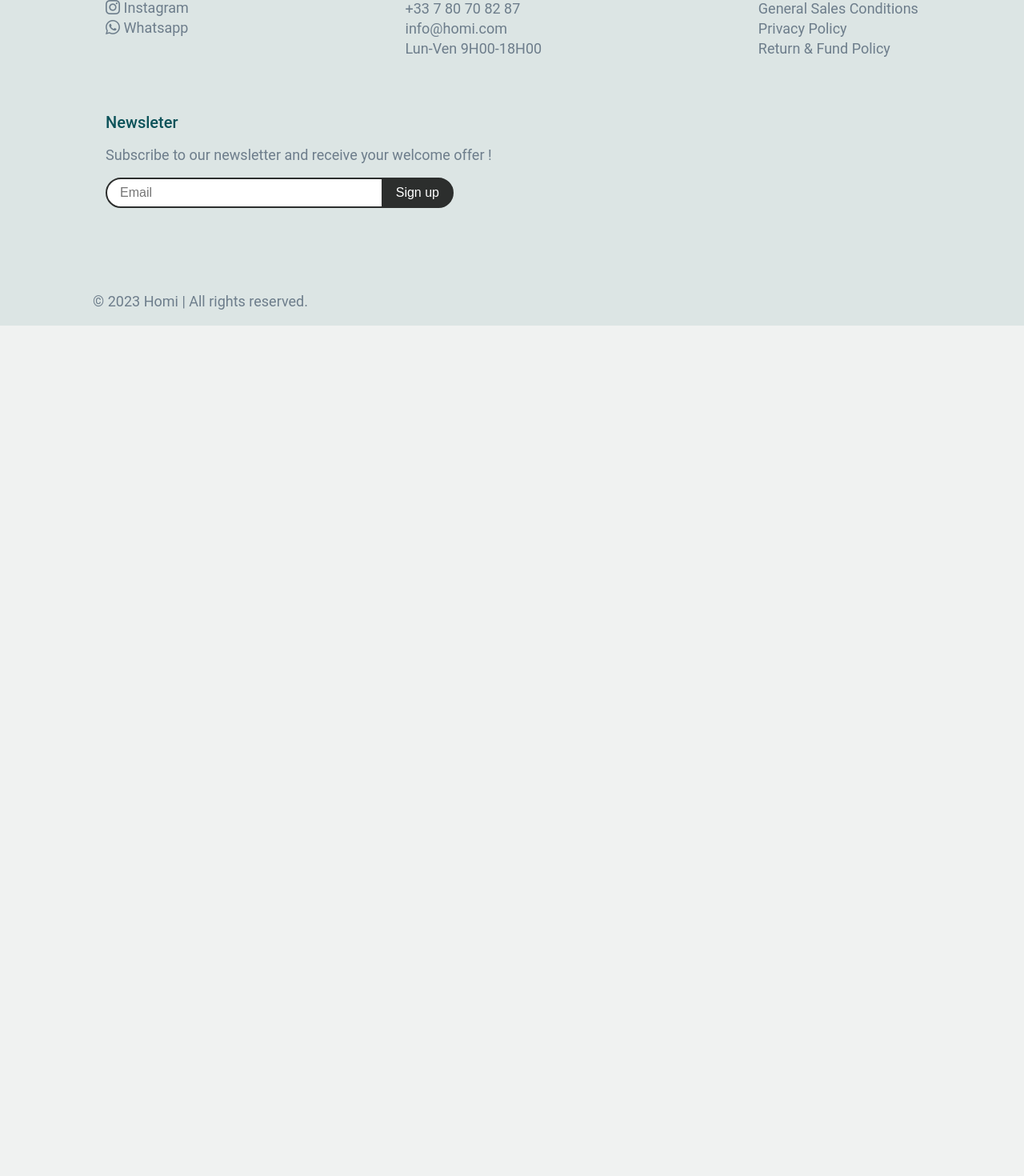
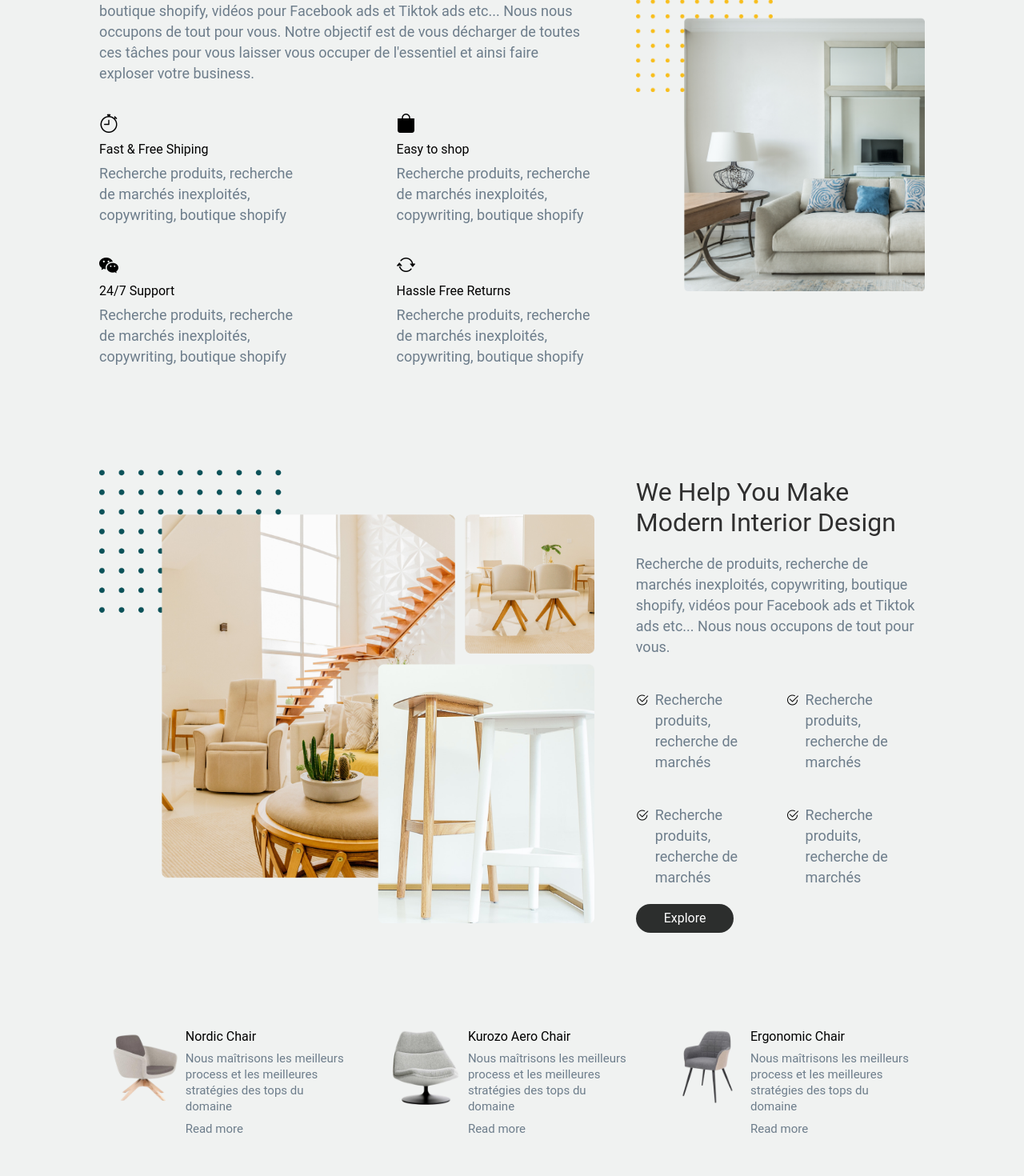
Before and after one commit to jorisval/homi, a React (Create React App) app in the folder frontend/: page / in a window 1280 px wide. Shown: the part 1420-2890 px from the top of the page at 80% size. Before the commit the page ends 1835 px from the top, so only its background shows below. Built offline with nearby package versions, Linux system fonts and the light colour scheme; no server answers.

Commit message:
Setting up responsive benifits sections and blog section on home page

```diff
--- a/frontend/src/components/pages/Home.jsx
+++ b/frontend/src/components/pages/Home.jsx
@@ -2,13 +2,11 @@ import { useContext, useEffect } from "react";
 import CatalogView from "../layout/catalog-view";
 import { HeaderContext } from "../utils/context";
 import Hero from "../../assets/images/hero_image.png";
-//import BeneEquipe from "../../assets/images/benefice-equipe.png";
-//import BeneMb from "../../assets/images/benefice-mb.png";
-//import BeneSav from "../../assets/images/benefice-sav.png";
-//import IconLearn from "../../assets/images/icone-learn.png";
-//import IconUpdate from "../../assets/images/icone-update.png";
-//import IconPrice from "../../assets/images/icone-price.png";
-//import IconSatisfaction from "../../assets/images/icone-satisfaction.png";
+import BeneFirst from "../../assets/images/benefits1-large.png";
+import BeneSecond from "../../assets/images/benefits2-large.png";
+import PostImage1 from "../../assets/images/nordic.png";
+import PostImage2 from "../../assets/images/kruzo.png";
+import PostImage3 from "../../assets/images/ergonomic.png";
 import { useFetch } from "../utils/hooks";
 import { Link } from "react-router-dom";
 import { HomeContainer } from "../styles/Home";
@@ -36,71 +34,102 @@ function Home() {
                     <img src={Hero} alt=""/>
                 </div>
             </div>
-            <CatalogView />{/*
-            <div className="benefice-team">
-                <div className="benefice-team__image">
-                    <img src={BeneEquipe} alt=""/>
+            <CatalogView />
+            <div className="benefits-one">
+                <div className="benefits-one__image">
+                    <img src={BeneFirst} alt=""/>
                 </div>
-                <div className="benefice-team__text">
-                    <h2>Dropshippeur ? L'équipe Ecom-crea s'occupe de tout !</h2>
+                <div className="benefits-one__text">
+                    <h2>blog Choose Us</h2>
                     <p>Recherche de produits, recherche de marchés inexploités, copywriting, boutique shopify, vidéos pour Facebook ads et Tiktok ads etc... Nous nous occupons de tout pour vous.
                     Notre objectif est de vous décharger de toutes ces tâches pour vous laisser vous occuper de l'essentiel et ainsi faire exploser votre business. </p>
-                    <Link to='/catalog'>Découvrir <span className="bi bi-arrow-right"></span></Link>
+                    <div className="four-benefits">
+                        <div className="four-benefits__first">
+                            <span className="bi bi-stopwatch"></span>
+                            <h4>Fast & Free Shiping</h4>
+                            <p>Recherche produits, recherche de marchés inexploités, copywriting, boutique shopify</p>
+                        </div>
+                        <div className="four-benefits__second">
+                            <span className="bi bi-bag-fill"></span>
+                            <h4>Easy to shop</h4>
+                            <p>Recherche produits, recherche de marchés inexploités, copywriting, boutique shopify</p>
+                        </div>
+                        <div className="four-benefits__third">
+                            <span className="bi bi-wechat"></span>
+                            <h4>24/7 Support</h4>
+                            <p>Recherche produits, recherche de marchés inexploités, copywriting, boutique shopify</p>
+                        </div>
+                        <div className="four-benefits__fourth">
+                            <span className="bi bi-arrow-repeat"></span>
+                            <h4>Hassle Free Returns</h4>
+                            <p>Recherche produits, recherche de marchés inexploités, copywriting, boutique shopify</p>
+                        </div>
+                    </div>
                 </div>
             </div>
-            <div className="benefice-mb">
-                <div className="benefice-mb__image">
-                    <img src={BeneMb} alt=""/>
+            <div className="benefits-two">
+                <div className="benefits-two__image">
+                    <img src={BeneSecond} alt=""/>
                 </div>
-                <div className="benefice-mb__text">
-                    <h2>Media buying</h2>
-                    <p>Facebook ads, Tiktok ads, Snapchat ads, Google ads, Pinterest ads, Marketink d'influence.. Nous nous occupons également de tout pour vous.
-                    <br/>Laissez-nous mettre à votre disposition notre réseau de professionnels, appliquer les bonnes stratégies à votre business et vous montrer la puissance de réseaux sociaux quand ils sont utilisés de la bonne manière !</p>
-                    <Link to='/catalog'>Découvrir <span className="bi bi-arrow-right"></span></Link>
+                <div className="benefits-two__text">
+                    <h2>We Help You Make Modern Interior Design</h2>
+                    <p>Recherche de produits, recherche de marchés inexploités, copywriting, boutique shopify,
+                        vidéos pour Facebook ads et Tiktok ads etc... Nous nous occupons de tout pour vous.</p>
+                    <div className="four-benefits">
+                        <div className="four-benefits__first">
+                            <span className="bi bi-check2-circle"></span>
+                            <p>Recherche produits, recherche de marchés</p>
+                        </div>
+                        <div className="four-benefits__second">
+                            <span className="bi bi-check2-circle"></span>
+                            <p>Recherche produits, recherche de marchés</p>
+                        </div>
+                        <div className="four-benefits__third">
+                            <span className="bi bi-check2-circle"></span>
+                            <p>Recherche produits, recherche de marchés</p>
+                        </div>
+                        <div className="four-benefits__fourth">
+                            <span className="bi bi-check2-circle"></span>
+                            <p>Recherche produits, recherche de marchés</p>
+                        </div>
+                    </div>
+                    <Link to='/catalog' className="cta-button">Explore</Link>
                 </div>
             </div>
-            <div className="benefice-sav">
-                <div className="benefice-sav__image">
-                    <img src={BeneSav} alt=""/>
-                </div>
-                <div className="benefice-sav__text">
-                    <h2>Service après vente (SAV)</h2>
-                    <p>Un client heureux est un bon embassadeur et revient toujours payer quand il a, de nouveau, besoin de vos produits et service.
-                        Laissez l'équipe Ecom-crea offir une expérience inédite à vos clients et votre chiffre d'affaire vous remerciera !</p>
-                        <Link to='/catalog'>Découvrir <span className="bi bi-arrow-right"></span></Link>
+            <div className="blog">
+                <div className="blog__posts">
+                    <div className="blog__post">
+                        <div className="image">
+                            <img src={PostImage1} alt=""/>
+                        </div>
+                        <div>
+                        <h4>Nordic Chair</h4>
+                        <p>Nous maîtrisons les meilleurs process et les meilleures stratégies des tops du domaine</p>
+                            <Link to='/blog'>Read more</Link>
+                        </div>
+                    </div>
+                    <div className="blog__post">
+                    <div className="image">
+                            <img src={PostImage2} alt=""/>
+                        </div>
+                        <div>
+                            <h4>Kurozo Aero Chair</h4>
+                        <p>Nous maîtrisons les meilleurs process et les meilleures stratégies des tops du domaine</p>
+                            <Link to='/blog'>Read more</Link>
+                        </div>
+                    </div>
+                    <div className="blog__post">
+                    <div className="image">
+                            <img src={PostImage3} alt=""/>
+                        </div>
+                        <div>
+                        <h4>Ergonomic Chair</h4>
+                        <p>Nous maîtrisons les meilleurs process et les meilleures stratégies des tops du domaine</p>
+                            <Link to='/blog'>Read more</Link>
+                        </div>
+                    </div>
                 </div>
             </div>
-            <div className="result">
-                <h2>Les résultats de nos clients parlent pour nous</h2>
-                <div className="result__elements">
-                    {Array.isArray(data) && data.map((result, index) => {
-                        return(
-                            <img src={result.imageUrl} key={index} alt=""/>
-                        )
-                    })}
-                </div>
-            </div>
-            <div className="why">
-                <h2>Pourquoi nous ?</h2>
-                <div className="why__elements">
-                    <div className="why__element">
-                        <img src={IconLearn} alt=""/>
-                        <p>Nous maîtrisons les meilleurs process et les meilleures stratégies des tops du domaine</p>
-                    </div>
-                    <div className="why__element">
-                        <img src={IconUpdate} alt=""/>
-                        <p>Nous continuons toujours de nous mettre à jour et de nous améliorer pour vous</p>
-                    </div>
-                    <div className="why__element">
-                        <img src={IconPrice} alt=""/>
-                        <p>Nous avons un rapport Qualité/prix inégalable sur le marché</p>
-                    </div>
-                    <div className="why__element">
-                        <img src={IconSatisfaction} alt=""/>
-                        <p>Votre satisfaction est notre priorité et nous faisons tout pour que vous le soyez à 100%</p>
-                    </div>
-                </div>
-            </div>*/}
         </HomeContainer>
     )
 }
```
Also changed, not shown: frontend/src/components/styles/Home.jsx (+68 -107 lines).
